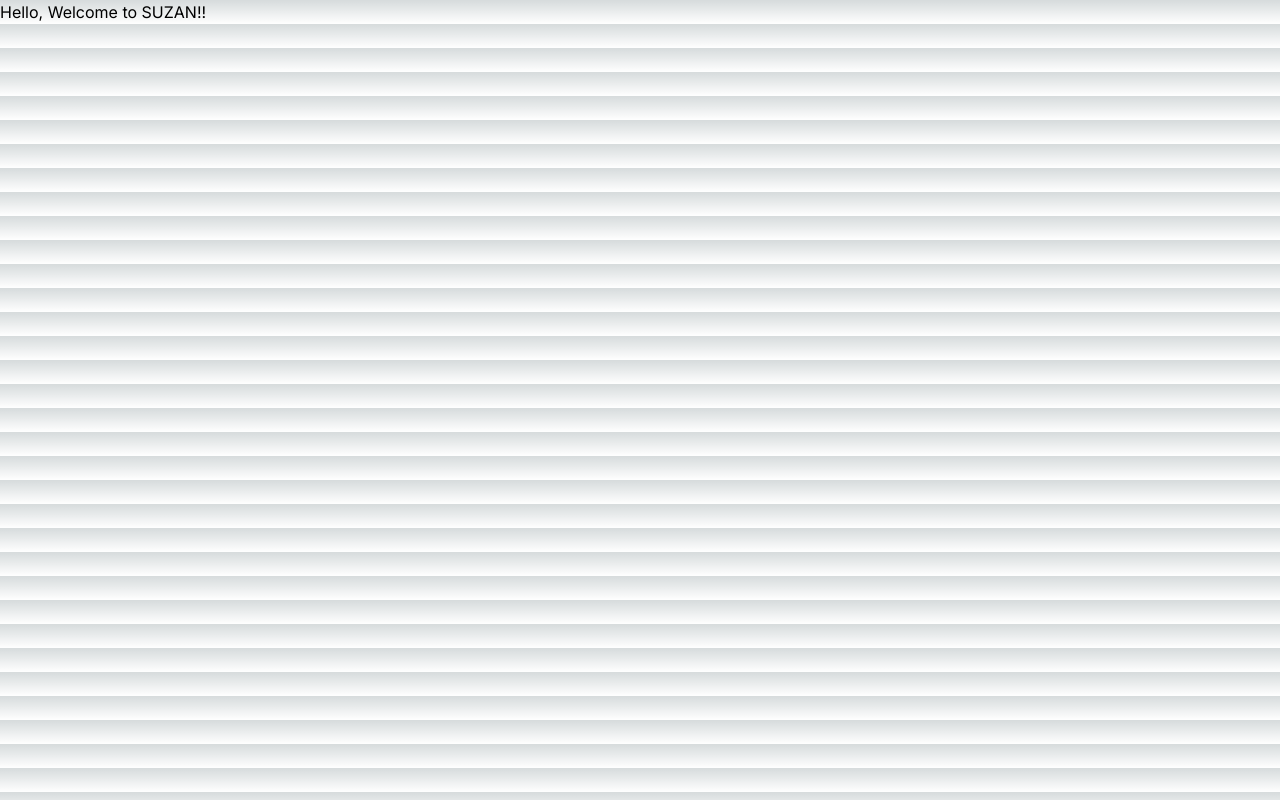
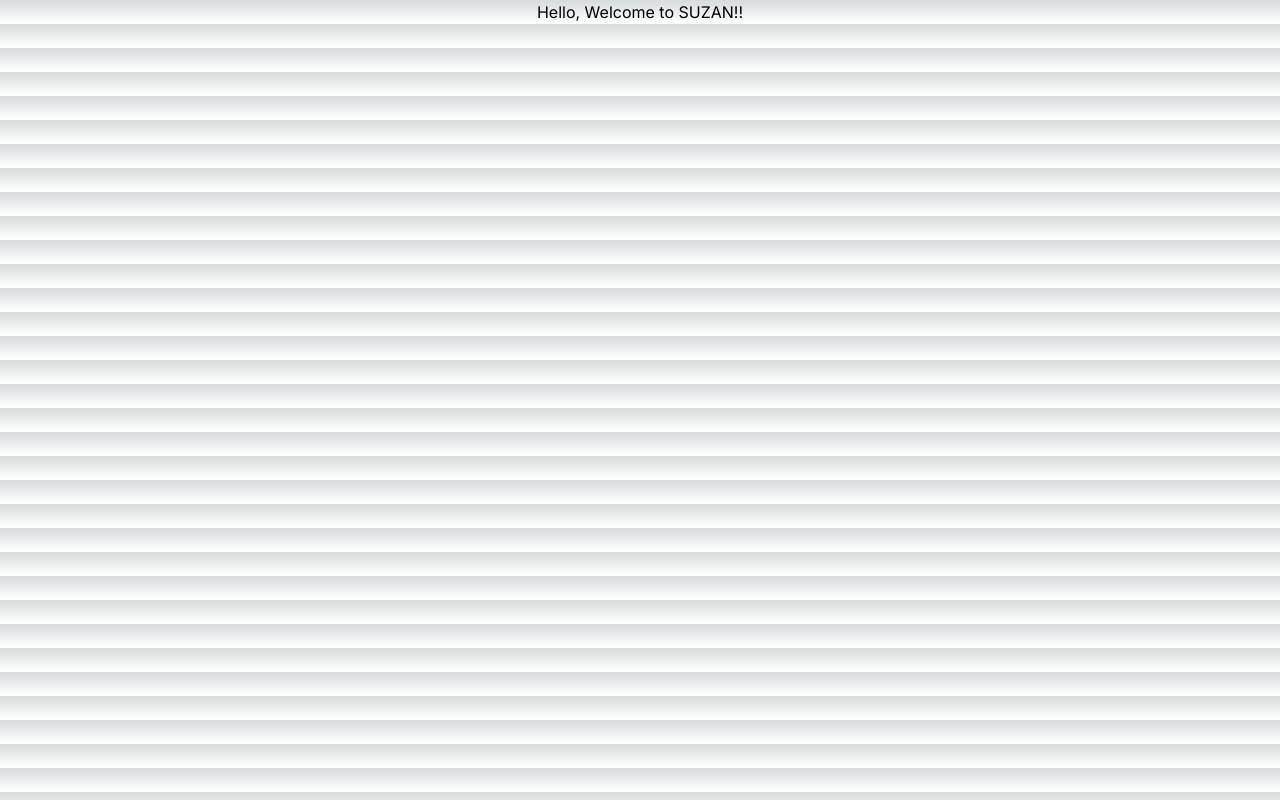
Before and after one commit to Nishanth019/SUZAN-FE, a Next.js app: page / in a window 1280 px wide. Built offline with nearby package versions, Linux system fonts and the light colour scheme.

Commit message:
first commit

```diff
--- a/src/app/page.js
+++ b/src/app/page.js
@@ -2,7 +2,7 @@ import React from 'react'
 
 const Home = () => {
   return (
-    <div>
+    <div className='text-center'>
       Hello, Welcome to SUZAN!!
     </div>
   )
```
